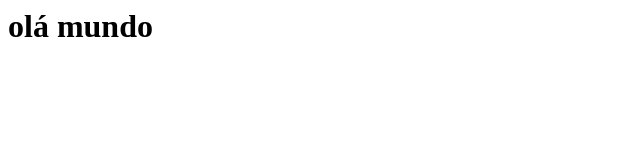
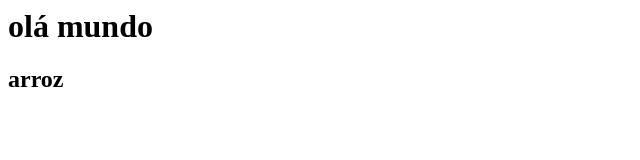
Before and after one commit to diegost0015/DevOps, a plain HTML site: page index.html in a window 1280 px wide. Shown: the full height of the page, 0-640 px from the left. Drawn offline with Linux system fonts and the light colour scheme.

Commit message:
Atualização 2

```diff
--- a/index.html
+++ b/index.html
@@ -5,6 +5,6 @@
 </head>
 <body>
 	<h1>olá mundo</h1>
-
+	<h2> arroz</h2>
 </body>
 </html>
```
